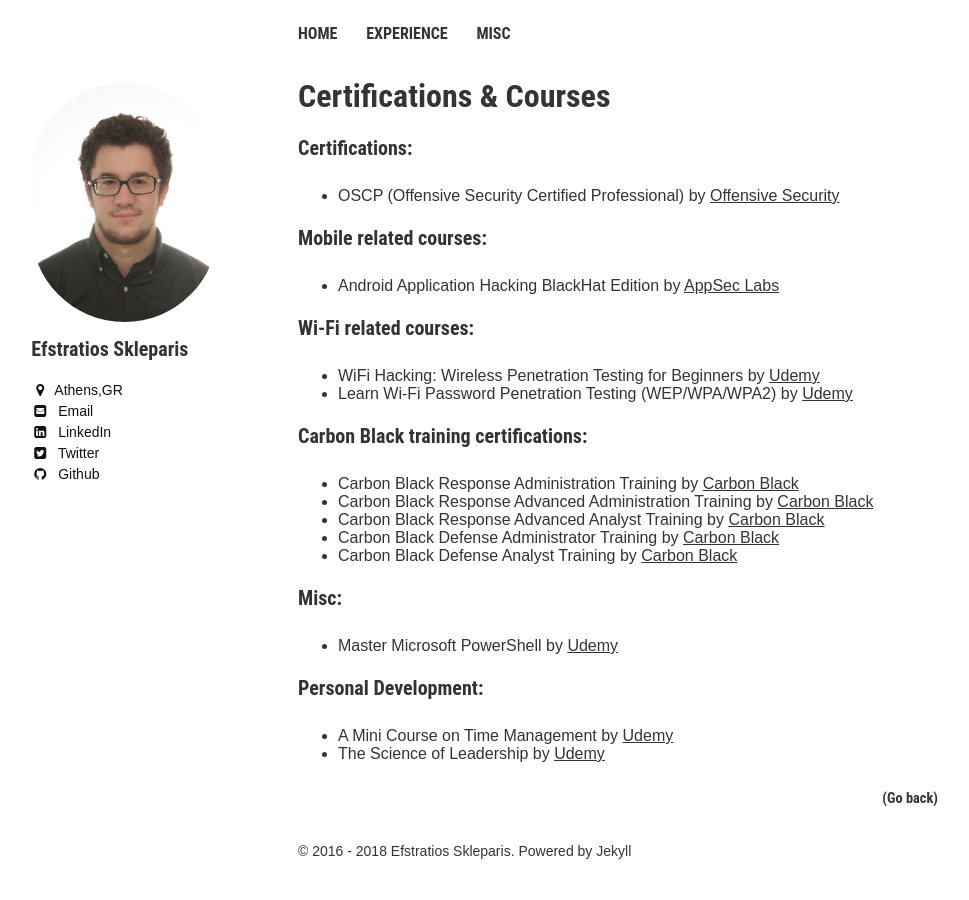
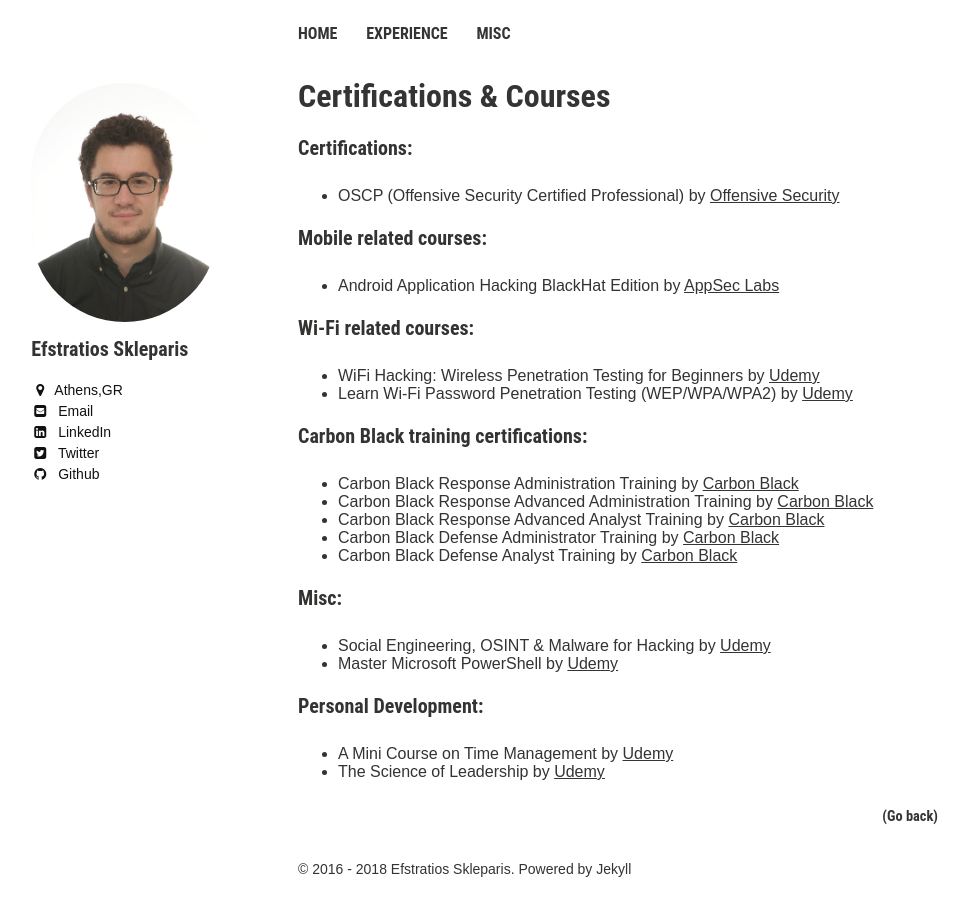
Before and after one commit to efstratios/efstratios.github.io, a Jekyll site: the page built from certs/index.md, in a window 1280 px wide. Shown: the whole page, without its empty margins (22-991 px from the left). Built offline with Jekyll 4.4.1, drawn with Linux system fonts in a browser that asks for light colours.

Commit message:
Added new course [Social Engineering, OSINT & Malware for Hacking]
Social Engineering, OSINT & Malware for Hacking

```diff
--- a/certs/index.md
+++ b/certs/index.md
@@ -26,7 +26,7 @@
 * Carbon Black Defense Analyst Training by [Carbon Black](https://www.carbonblack.com/){:target="_blank" rel="noopener"}
 
 ### Misc:
-
+* Social Engineering, OSINT & Malware for Hacking by [Udemy](https://www.udemy.com/user/muharrem-aydin-2/){:target="_blank" rel="noopener"}
 * Master Microsoft PowerShell by [Udemy](https://www.udemy.com/user/techmountainconsulting/){:target="_blank" rel="noopener"}
 
 ### Personal Development:
```
